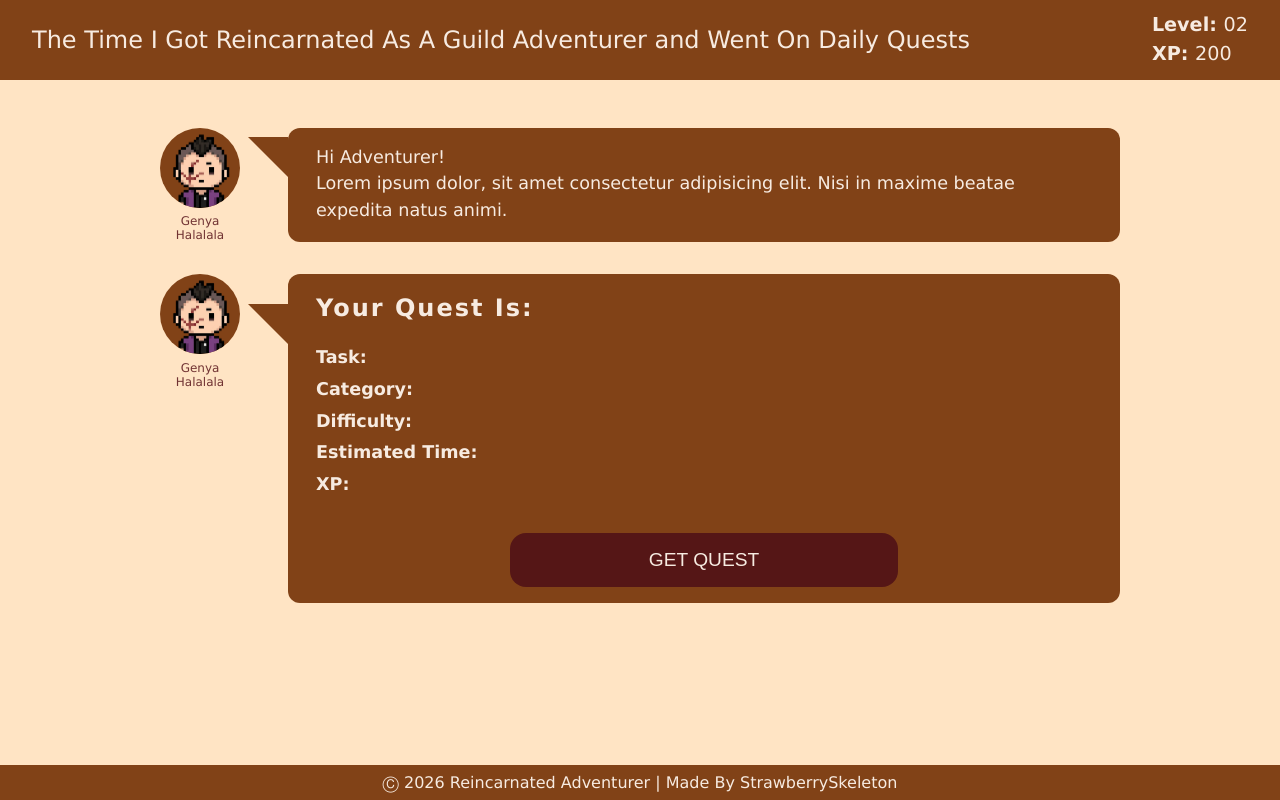
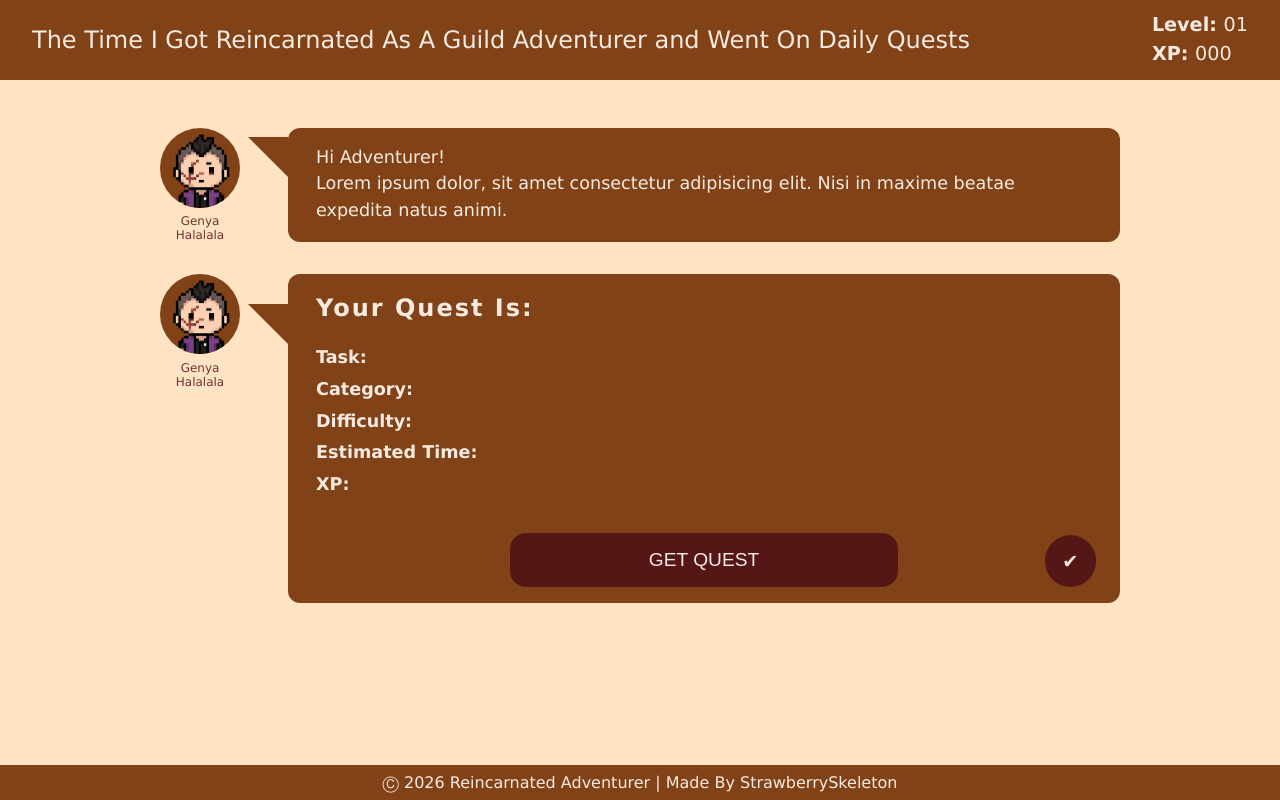
Before and after one commit to strawberryskeleton/reincarnated-adventurer, a website: page public/index.html in a window 1280 px wide. Drawn offline with Linux system fonts and the light colour scheme.

Commit message:
added mark-as-complete btn + showung user xp and level from localStirage

```diff
--- a/public/index.html
+++ b/public/index.html
@@ -15,8 +15,8 @@
         </div>
 
         <div class="stats">
-            <p>Level: <span id="level">02</span></p>
-            <p>XP: <span id="xp">200</span></p>
+            <p>Level: <span id="user-level">02</span></p>
+            <p>XP: <span id="user-xp">200</span></p>
         </div>
     </header>
 
@@ -60,6 +60,7 @@
 
                 <div class="gen-btn">
                     <button id="generate-btn">Get Quest</button>
+                    <button id="done-btn" disabled>✔</button>
                 </div>
 
             </div>
--- a/public/main.js
+++ b/public/main.js
@@ -1,6 +1,9 @@
 // import { quest } from "../api/llm"
 
 const generateBtn = document.getElementById('generate-btn')
+const doneBtn = document.getElementById('done-btn')
+const userXpDisplay = document.getElementById('user-xp')
+const userLevelDisplay = document.getElementById('user-level')
 
 const qTask = document.getElementById('qtask')
 const qCategory = document.getElementById('qcategory')
@@ -16,17 +19,23 @@ const qXp = document.getElementById('qxp')
 
 // console.log(quest);
 
-let isQuestGenerated = false
-let xp = localStorage.getItem('xp') || 0
+let isQuestGenerated = true
+let xp = parseInt(localStorage.getItem('xp')) || 0
 let level = localStorage.getItem('level') || 1
-let currentQuestXp = 0
+let currentQuestXp = 20
+
+userXpDisplay.textContent = String(xp).padStart(3, '0')
+userLevelDisplay.textContent = String(level).padStart(2, '0')
+
 
 generateBtn.addEventListener('click', () => {
     showQuest()
-    isQuestGenerated = true
+    // isQuestGenerated = true
 })
 
 async function showQuest () {
+    generateBtn.disabled = true
+
     const response = await fetch("/api/llm");
     const quest = await response.json();
 
@@ -45,4 +54,22 @@ async function showQuest () {
 
     currentQuestXp = quest.xp
     qXp.textContent = currentQuestXp
+
+    isQuestGenerated = true
 }
+
+if (isQuestGenerated) {
+    doneBtn.disabled = false
+    doneBtn.addEventListener('click', () => {
+        completeQuest()
+    })
+}
+
+function completeQuest () {
+    xp += parseInt(currentQuestXp)
+    localStorage.setItem('xp', xp)
+    userXpDisplay.textContent = xp
+    isQuestGenerated = false
+    doneBtn.disabled = true
+    generateBtn.disabled = false
+}
--- a/public/style.css
+++ b/public/style.css
@@ -173,9 +173,9 @@ main {
     text-align: center;
 }
 
-#quest-box .gen-btn button {
+#quest-box .gen-btn #generate-btn {
     width: 100%;
-    height: 100%;
+    /* height: 100%; */
     padding: 1rem;
     font-size: 1.2rem;
     text-transform: uppercase;
@@ -184,6 +184,26 @@ main {
     background-color: var(--text-dark);
     color: var(--text-white);
     border-radius: 1rem;
+    cursor: pointer;
+}
+
+#quest-box .gen-btn #done-btn {
+    position: absolute;
+    right: 1.5rem;
+    bottom: 1rem;
+    height: 3.2rem;
+    width: 3.2rem;
+    border-radius: 50%;
+    border: none;
+    outline: none;
+    background-color: var(--text-dark);
+    color: var(--text-white);
+    font-size: 1.2rem;
+    cursor: pointer;
+}
+
+#quest-box .gen-btn #done-btn:disabled {
+    cursor: not-allowed;
 }
 
 
```
